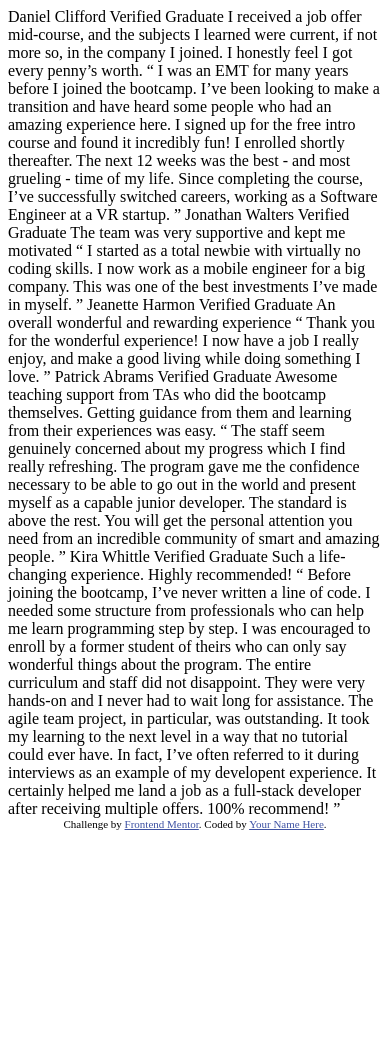
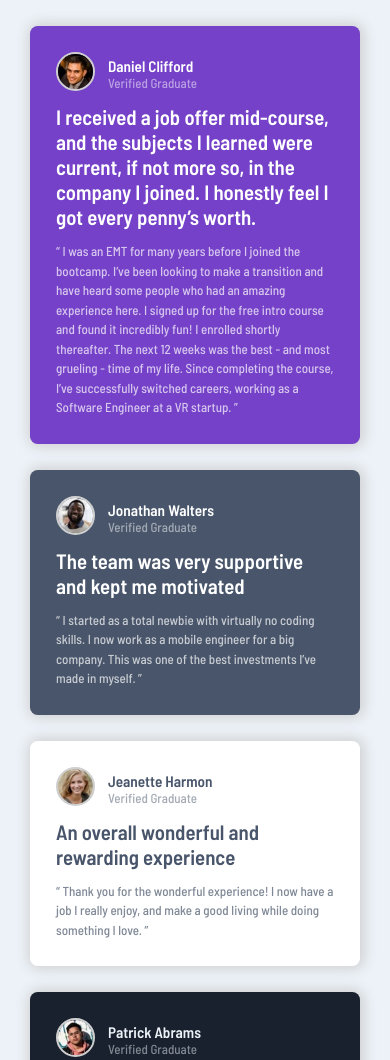
Before and after one commit to spowell0162/testimonials-grid-section, a plain HTML site: page index.html in a window 390 px wide. Shown: the top 1060 px of the page. Before the commit the page ends 844 px from the top, so only its background shows below. Drawn offline with Linux system fonts and the light colour scheme.

Commit message:
Initial styling of elements, mobile layout.

```diff
--- a/index.html
+++ b/index.html
@@ -1,65 +1,116 @@
 <!DOCTYPE html>
 <html lang="en">
+
 <head>
   <meta charset="UTF-8">
-  <meta name="viewport" content="width=device-width, initial-scale=1.0"> <!-- displays site properly based on user's device -->
+  <meta name="viewport" content="width=device-width, initial-scale=1.0">
+  <!-- displays site properly based on user's device -->
 
   <link rel="icon" type="image/png" sizes="32x32" href="./images/favicon-32x32.png">
+  <link rel="stylesheet" href="style.css">
+  <title>Frontend Mentor | Testimonials grid section</title>
 
-  <title>Frontend Mentor | [Challenge Name Here]</title>
+  <link rel="preconnect" href="https://fonts.googleapis.com">
+  <link rel="preconnect" href="https://fonts.gstatic.com" crossorigin>
+  <link href="https://fonts.googleapis.com/css2?family=Barlow+Semi+Condensed:wght@500;600&display=swap"
+    rel="stylesheet">
 
-  <!-- Feel free to remove these styles or customise in your own stylesheet 👍 -->
-  <style>
-    .attribution { font-size: 11px; text-align: center; }
-    .attribution a { color: hsl(228, 45%, 44%); }
-  </style>
 </head>
+
 <body>
-  Daniel Clifford
-  Verified Graduate
+  <div class="page-container">
 
-  I received a job offer mid-course, and the subjects I learned were current, if not more so,
-  in the company I joined. I honestly feel I got every penny’s worth.
+    <div class="grid-parent">
 
-  “ I was an EMT for many years before I joined the bootcamp. I’ve been looking to make a
+      <div class="grid-child grid-child-01">
+        <div class="photo-name-job">
+          <div class="headshot-img-container">
+            <img class="headshot-img" src="images/image-daniel.jpg" alt="A headshot photo of Daniel Clifford.">
+          </div>
+          <div class="name-job">
+            <h3 class="name">Daniel Clifford</h3>
+            <p class="job-title">Verified Graduate</p>
+          </div>
+        </div>
+        <p class="bold-quote">I received a job offer mid-course, and the subjects I learned were current, if not more
+          so,
+          in the company I joined. I honestly feel I got every penny’s worth.</p>
+        <p class="regular-quote">“ I was an EMT for many years before I joined the bootcamp. I’ve been looking to make a
           transition and have heard some people who had an amazing experience here. I signed up
           for the free intro course and found it incredibly fun! I enrolled shortly thereafter.
           The next 12 weeks was the best - and most grueling - time of my life. Since completing
           the course, I’ve successfully switched careers, working as a Software Engineer at a VR startup. ”
+        </p>
+      </div>
 
-  Jonathan Walters
-  Verified Graduate
+      <div class="grid-child grid-child-02">
+        <div class="photo-name-job">
+          <div class="headshot-img-container">
+            <img class="headshot-img" src="images/image-jonathan.jpg" alt="A headshot photo of Jonathan Walters.">
+          </div>
+          <div class="name-job">
+            <h3 class="name">Jonathan Walters</h3>
+            <p class="job-title">Verified Graduate</p>
+          </div>
+        </div>
+        <p class="bold-quote">The team was very supportive and kept me motivated</p>
+        <p class="regular-quote">“ I started as a total newbie with virtually no coding skills. I now work as a mobile
+          engineer
+          for a big company. This was one of the best investments I’ve made in myself. ”
+        </p>
+      </div>
 
-  The team was very supportive and kept me motivated
+      <div class="grid-child grid-child-03">
+        <div class="photo-name-job">
+          <div class="headshot-img-container">
+            <img class="headshot-img" src="images/image-jeanette.jpg" alt="A headshot photo of Jeanette Harmon.">
+          </div>
+          <div class="name-job">
+            <h3 class="name">Jeanette Harmon</h3>
+            <p class="job-title">Verified Graduate</p>
+          </div>
+        </div>
+        <p class="bold-quote">An overall wonderful and rewarding experience</p>
+        <p class="regular-quote">“ Thank you for the wonderful experience! I now have a job I really enjoy, and make a
+          good living
+          while doing something I love. ”
+        </p>
+      </div>
 
-  “ I started as a total newbie with virtually no coding skills. I now work as a mobile engineer
-  for a big company. This was one of the best investments I’ve made in myself. ”
-
-  Jeanette Harmon
-  Verified Graduate
-
-  An overall wonderful and rewarding experience
-
-  “ Thank you for the wonderful experience! I now have a job I really enjoy, and make a good living
-  while doing something I love. ”
-
-  Patrick Abrams
-  Verified Graduate
-
-  Awesome teaching support from TAs who did the bootcamp themselves. Getting guidance from them and
-  learning from their experiences was easy.
-
-  “ The staff seem genuinely concerned about my progress which I find really refreshing. The program
+      <div class="grid-child grid-child-04">
+        <div class="photo-name-job">
+          <div class="headshot-img-container">
+            <img class="headshot-img" src="images/image-patrick.jpg" alt="A headshot photo of Patrick Abrams.">
+          </div>
+          <div class="name-job">
+            <h3 class="name">Patrick Abrams</h3>
+            <p class="job-title">Verified Graduate</p>
+          </div>
+        </div>
+        <p class="bold-quote">Awesome teaching support from TAs who did the bootcamp themselves. Getting guidance from
+          them and
+          learning from their experiences was easy.</p>
+        <p class="regular-quote">“ The staff seem genuinely concerned about my progress which I find really refreshing.
+          The program
           gave me the confidence necessary to be able to go out in the world and present myself as a capable
           junior developer. The standard is above the rest. You will get the personal attention you need from
           an incredible community of smart and amazing people. ”
+        </p>
+      </div>
 
-  Kira Whittle
-  Verified Graduate
-
-  Such a life-changing experience. Highly recommended!
-
-  “ Before joining the bootcamp, I’ve never written a line of code. I needed some structure from
+      <div class="grid-child grid-child-05">
+        <div class="photo-name-job">
+          <div class="headshot-img-container">
+            <img class="headshot-img" src="images/image-kira.jpg" alt="A headshot photo of Kira Whittle.">
+          </div>
+          <div class="name-job">
+            <h3 class="name">Kira Whittle</h3>
+            <p class="job-title">Verified Graduate</p>
+          </div>
+        </div>
+        <p class="bold-quote">Such a life-changing experience. Highly recommended!</p>
+        <p class="regular-quote">“ Before joining the bootcamp, I’ve never written a line of code. I needed some
+          structure from
           professionals who can help me learn programming step by step. I was encouraged to enroll by a former
           student of theirs who can only say wonderful things about the program. The entire curriculum and staff
           did not disappoint. They were very hands-on and I never had to wait long for assistance. The agile team
@@ -67,10 +118,18 @@
           could ever have. In fact, I’ve often referred to it during interviews as an example of my developent
           experience. It certainly helped me land a job as a full-stack developer after receiving multiple offers.
           100% recommend! ”
+        </p>
+      </div>
+
+    </div>
+
 
     <div class="attribution">
       Challenge by <a href="https://www.frontendmentor.io?ref=challenge" target="_blank">Frontend Mentor</a>.
-    Coded by <a href="#">Your Name Here</a>.
+      Coded by <a href="samuelpowell.ie">Samuel Powell</a>.
     </div>
+  </div>
+
 </body>
+
 </html>
--- /dev/null
+++ b/style.css
@@ -0,0 +1,191 @@
+/* Reset and general styling */
+
+* {
+    margin: 0;
+    padding: 0;
+    box-sizing: border-box;
+}
+
+:root {
+    /* Primary */
+    --moderate-violet: hsl(263, 55%, 52%);
+    --very-dark-grayish-blue: hsl(217, 19%, 35%);
+    --very-dark-blackish-blue: hsl(219, 29%, 14%);
+    --white: hsl(0, 0%, 100%);
+    /* Neutral */
+    --light-gray: hsl(0, 0%, 81%);
+    --ligh-grayish-blue: hsl(210, 46%, 95%);
+}
+
+/* Verified Graduate" has the same color as the person's name with 50% opacity.
+    Review paragraphs inside the quotations have the same color as well, but are at 70% opacity */
+
+html,
+body {
+    font-size: 13px;
+    font-family: 'Barlow Semi Condensed', sans-serif;
+    background-color: var(--ligh-grayish-blue);
+}
+
+.page-container {
+    padding: 2rem 1rem;
+}
+
+
+
+/* Design */
+
+/* Across all grid children */
+
+.grid-parent {
+    display: grid;
+    gap: 2rem;
+}
+
+.grid-child {
+    border-radius: 0.6rem;
+    padding: 2rem;
+    width: 330px;
+    margin: auto;
+    box-shadow: 0.1rem 0 1rem 0.2rem var(--light-gray);
+}
+
+.photo-name-job {
+    display: flex;
+    align-items: flex-end;
+    margin-bottom: 1rem;
+}
+
+.headshot-img-container {
+    border: 2px solid var(--light-gray);
+    border-radius: 100%;
+    width: 3rem;
+}
+
+.headshot-img {
+    border-radius: 100%;
+    display: block;
+    width: 100%;
+}
+
+.name-job {
+    margin-left: 1rem;
+}
+
+.grid-child .bold-quote {
+    font-size: 1.6rem;
+    margin-bottom: 1rem;
+    font-weight: 600;
+}
+
+.grid-child .regular-quote {
+    font-size: 1rem;
+    line-height: 1.5rem;
+}
+
+
+
+/* Colours */
+
+/* grid-child-01 */
+
+.grid-child-01 {
+    background-color: var(--moderate-violet);
+}
+
+.grid-child-01 .name {
+    color: var(--white);
+}
+
+.grid-child-01 .job-title {
+    color: hsla(0, 0%, 100%, 50%);
+}
+
+.grid-child-01 .bold-quote {
+    color: var(--white);
+}
+
+.grid-child-01 .regular-quote {
+    color: hsla(0, 0%, 100%, 70%);
+}
+
+/* grid-child-02 */
+
+.grid-child-02 {
+    background-color: var(--very-dark-grayish-blue);
+}
+
+.grid-child-02 .name {
+    color: var(--white);
+}
+
+.grid-child-02 .job-title {
+    color: hsla(0, 0%, 100%, 50%);
+}
+
+.grid-child-02 .bold-quote {
+    color: var(--white);
+}
+
+.grid-child-02 .regular-quote {
+    color: hsla(0, 0%, 100%, 70%);
+}
+
+/* grid-child-03 */
+
+.grid-child-03,
+.grid-child-05 {
+    background-color: var(--white);
+}
+
+.grid-child-03 .name,
+.grid-child-05 .name {
+    color: var(--very-dark-grayish-blue);
+}
+
+.grid-child-03 .job-title,
+.grid-child-05 .job-title {
+    color: hsla(217, 19%, 35%, 50%);
+}
+
+.grid-child-03 .bold-quote,
+.grid-child-05 .bold-quote {
+    color: var(--very-dark-grayish-blue);
+}
+
+.grid-child-03 .regular-quote,
+.grid-child-05 .regular-quote {
+    color: hsla(217, 19%, 35%, 70%);
+}
+
+/* grid-child-04 */
+
+.grid-child-04 {
+    background-color: var(--very-dark-blackish-blue);
+}
+
+.grid-child-04 .name {
+    color: var(--ligh-grayish-blue);
+}
+
+.grid-child-04 .job-title {
+    color: hsla(210, 46%, 95%, 50%);
+}
+
+.grid-child-04 .bold-quote {
+    color: var(--ligh-grayish-blue);
+}
+
+.grid-child-04 .regular-quote {
+    color: hsla(210, 46%, 95%, 70%);
+}
+
+
+
+
+
+/* Attribution */
+
+.attribution {
+    display: none;
+}
```
Lines whose indentation alone changed are shown as unchanged.
